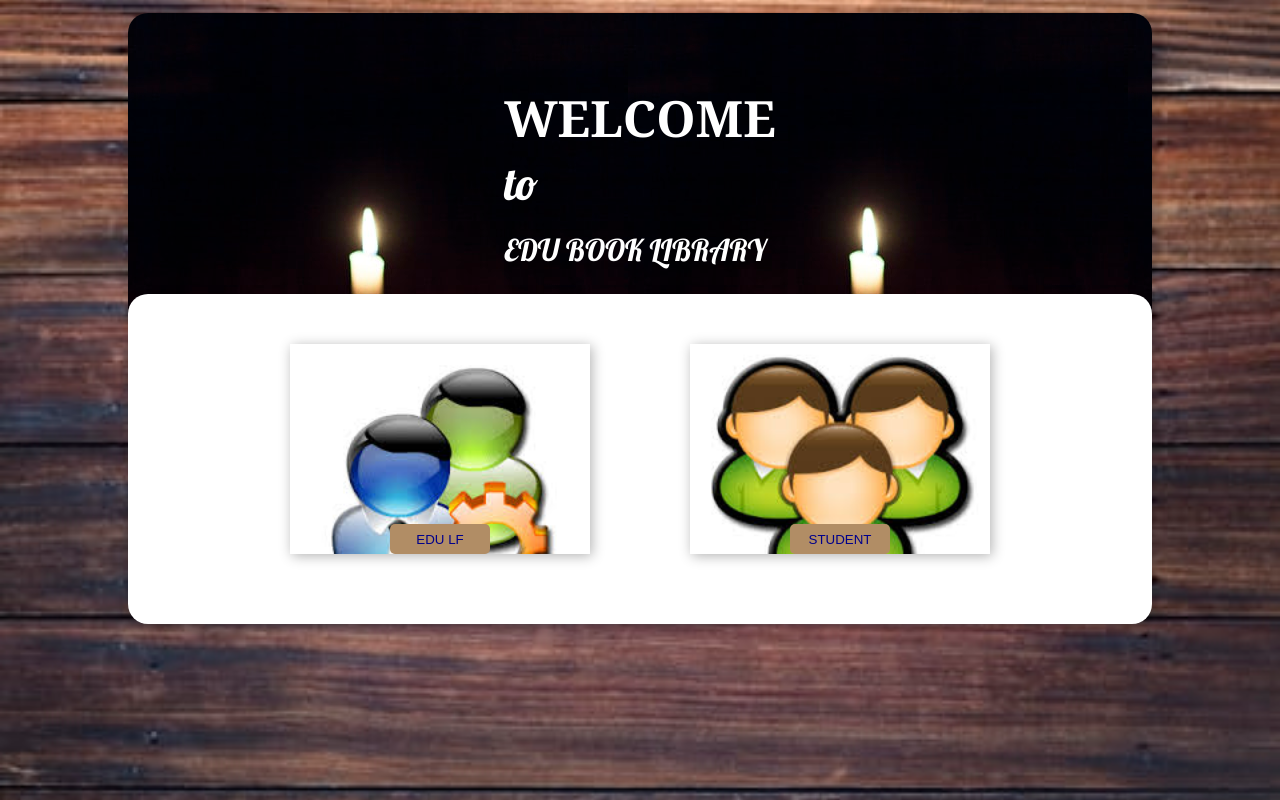
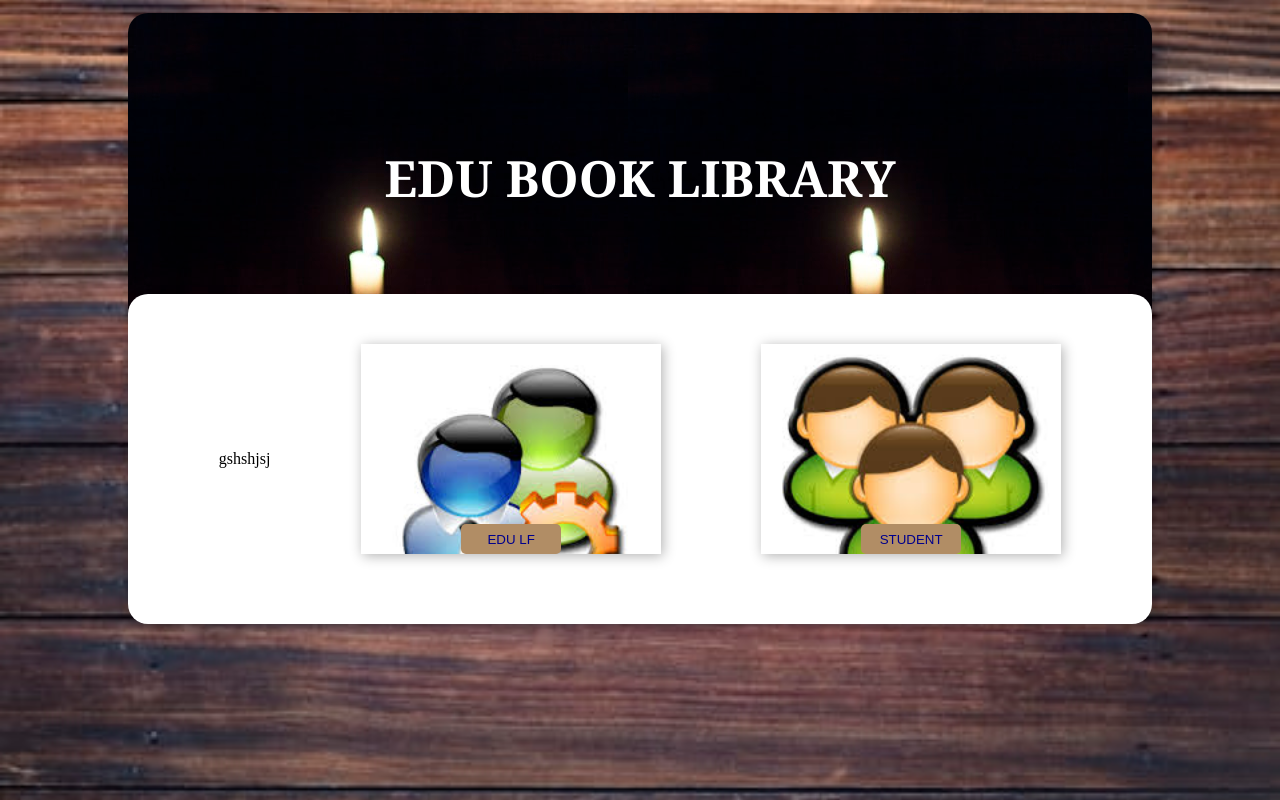
Before and after one commit to outboxafrica/edu_prepvi_capstone_kitkat, a plain HTML site: page UI/templates/home.html in a window 1280 px wide. Drawn offline with Linux system fonts and the light colour scheme.

Commit message:
branching out to user

```diff
--- a/UI/templates/home.html
+++ b/UI/templates/home.html
@@ -15,11 +15,11 @@
         <div class="bg ">
             <div class="welcome-container ">
                 <div class="welcome-text ">
-                    <p>WELCOME</p>
-                    <p>to</p>
-                    <p>EDU BOOK LIBRARY</p>
+                <p>EDU BOOK LIBRARY</p>
                 </div>
                 <div class="login-container ">
+
+                    gshshjsj
                     <div class="box-container ">
                         <div class="box1 ">
                             <button>EDU LF</button>
```
